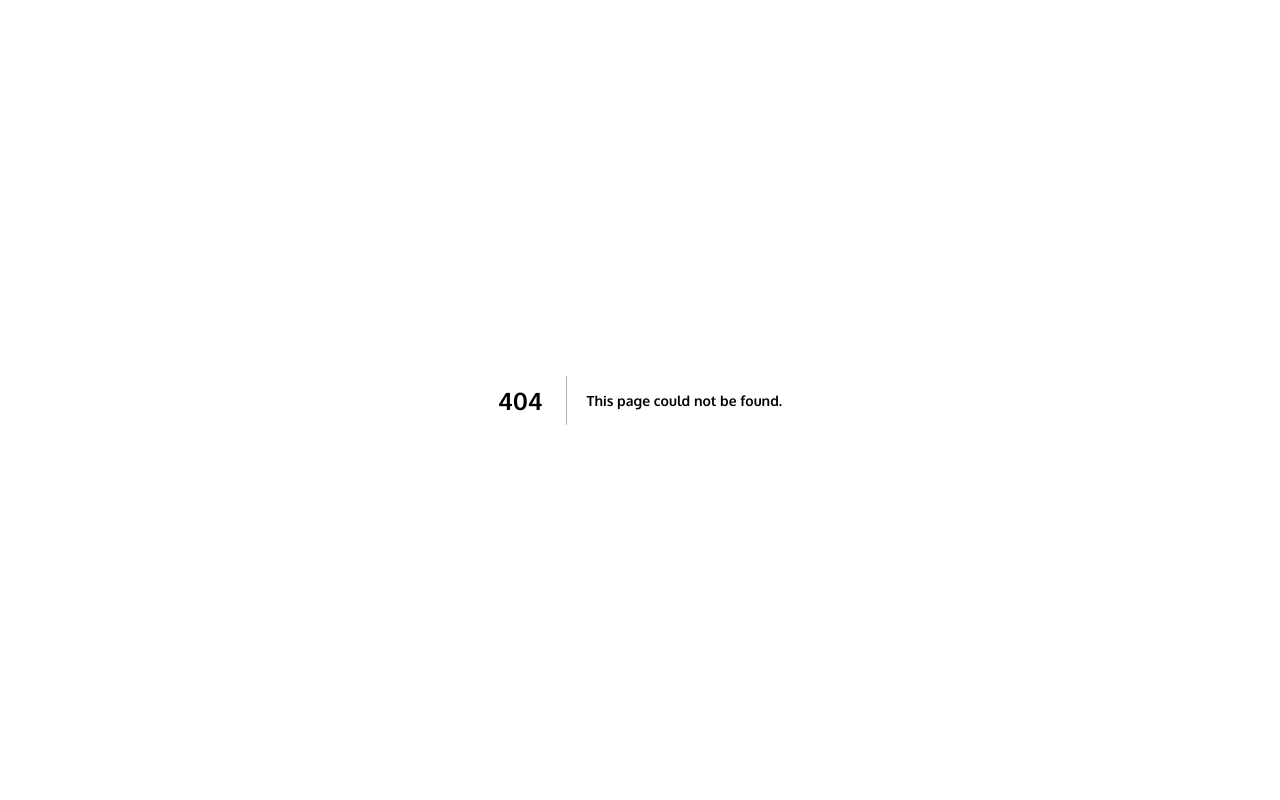
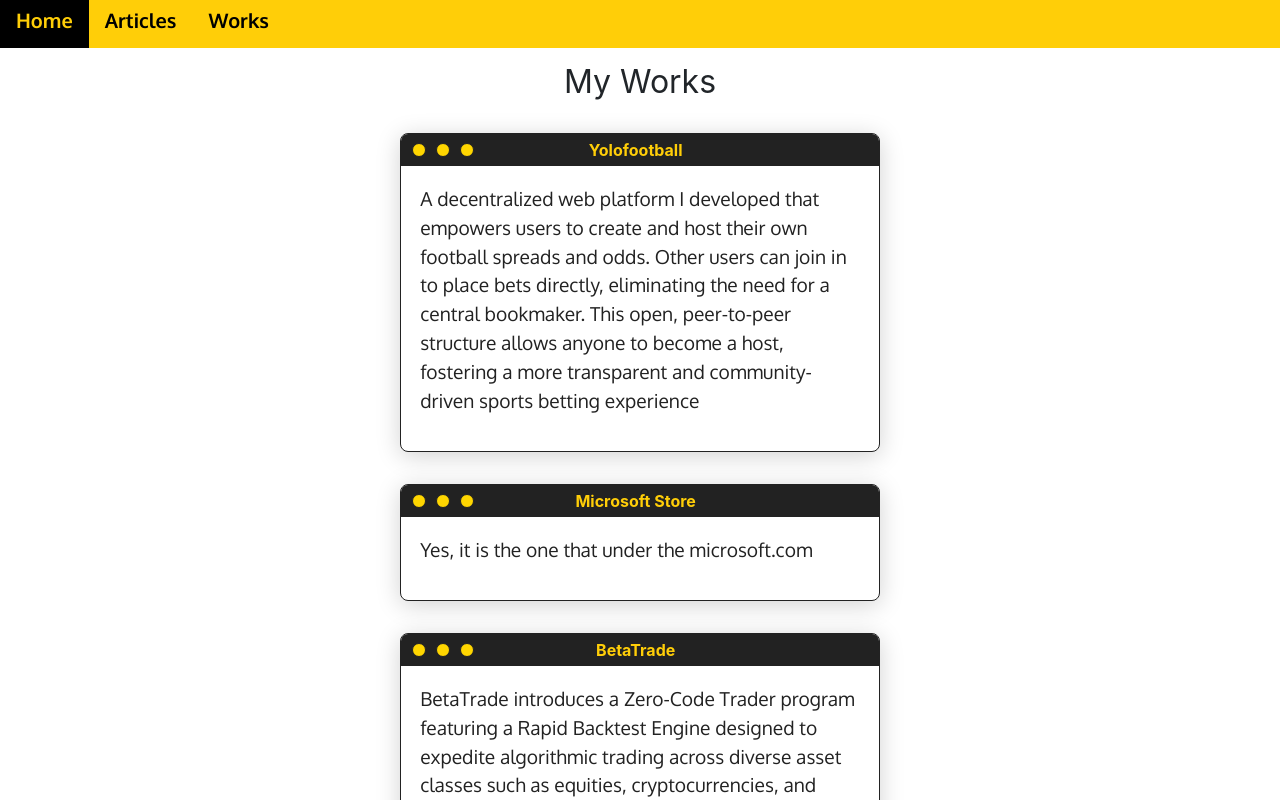
Before and after one commit to aiboli/blog-frontend, a Next.js app: page /works in a window 1280 px wide. Before the commit this address had no page. Shown: the top 800 px of the page. Built offline with nearby package versions, Linux system fonts and the light colour scheme.

Commit message:
update works page

```diff
--- a/components/Footer.js
+++ b/components/Footer.js
@@ -1,10 +1,10 @@
-import styles from '../styles/Footer.module.css';
+import styles from "../styles/Footer.module.css";
 
 export default function Footer() {
   return (
     <div className={styles.footerContainer}>
       <span className={styles.footerText}>
-                © YMF. All rights reserved 2020 ⚠.
+        © YMF. All rights reserved {new Date().getFullYear()} ⚠.
       </span>
     </div>
   );
--- a/components/Navbar.js
+++ b/components/Navbar.js
@@ -1,21 +1,24 @@
-import { Nav } from 'react-bootstrap';
-import styles from '../styles/Navbar.module.css';
+import { Nav } from "react-bootstrap";
+import styles from "../styles/Navbar.module.css";
 
 export default function Navbar() {
   return (
-        <Nav
-            activeKey="/"
-            className={styles.myNav}
-        >
+    <Nav activeKey="/" className={styles.myNav}>
       <Nav.Item>
-                <Nav.Link href="/"><h5>Home</h5></Nav.Link>
+        <Nav.Link href="/">
+          <h5>Home</h5>
+        </Nav.Link>
       </Nav.Item>
       <Nav.Item>
-                <Nav.Link href="/articles" eventKey="link-1"><h5>Articles</h5></Nav.Link>
+        <Nav.Link href="/articles" eventKey="link-1">
+          <h5>Articles</h5>
+        </Nav.Link>
       </Nav.Item>
       <Nav.Item>
-                <Nav.Link href="/contact" eventKey="link-2"><h5>Contact</h5></Nav.Link>
+        <Nav.Link href="/works" eventKey="link-2">
+          <h5>Works</h5>
+        </Nav.Link>
       </Nav.Item>
     </Nav>
-    )
+  );
 }
--- /dev/null
+++ b/components/PromptWindow.js
@@ -0,0 +1,27 @@
+import React from "react";
+import styles from "../styles/PromptWindow.module.css";
+
+export default function PromptWindow({ title, url, children }) {
+  return (
+    <div className={styles.window}>
+      <div className={styles.topBar}>
+        <div className={styles.windowButtons}>
+          <span className={styles.button} title="Close" />
+          <span className={styles.button} title="Minimize" />
+          <span className={styles.button} title="Maximize" />
+        </div>
+        {title && (
+          <a
+            href={url}
+            target="_blank"
+            rel="noopener noreferrer"
+            className={styles.windowTitle}
+          >
+            <span>{title}</span>
+          </a>
+        )}
+      </div>
+      <div className={styles.content}>{children}</div>
+    </div>
+  );
+}
--- /dev/null
+++ b/pages/works/index.js
@@ -0,0 +1,64 @@
+import AppLayout from "../../components/AppLayout";
+import styles from "../../styles/Works.module.css";
+
+const projects = [
+  {
+    name: "Portfolio Site",
+    url: "https://yourportfolio.com",
+    description: "Personal portfolio showcasing my skills and projects.",
+  },
+  {
+    name: "Blog Platform",
+    url: "https://yourblog.com",
+    description: "A modern blog platform built with Next.js.",
+  },
+  // Add more projects as needed
+];
+
+export default function Works() {
+  return (
+    <AppLayout>
+      <div className={styles.container}>
+        <div className={styles.title}>My Works</div>
+        <div style={{ marginBottom: "2rem" }}>
+          {/* Prompt Window Example */}
+          <PromptWindow title={"Yolofootball"} url="https://yolofootball.com">
+            <div>
+              <p>
+                A decentralized web platform I developed that empowers users to
+                create and host their own football spreads and odds. Other users
+                can join in to place bets directly, eliminating the need for a
+                central bookmaker. This open, peer-to-peer structure allows
+                anyone to become a host, fostering a more transparent and
+                community-driven sports betting experience
+              </p>
+            </div>
+          </PromptWindow>
+          <PromptWindow
+            title={"Microsoft Store"}
+            url="https://www.microsoft.com/en-us/store/cart"
+          >
+            <div>
+              <p>Yes, it is the one that under the microsoft.com</p>
+            </div>
+          </PromptWindow>
+          <PromptWindow
+            title={"BetaTrade"}
+            url="https://heliospartnership.com/case-studies/beta-trade"
+          >
+            <div>
+              <p>
+                BetaTrade introduces a Zero-Code Trader program featuring a
+                Rapid Backtest Engine designed to expedite algorithmic trading
+                across diverse asset classes such as equities, cryptocurrencies,
+                and forex. This platform enables users to develop and implement
+                trading strategies without requiring coding.
+              </p>
+            </div>
+          </PromptWindow>
+        </div>
+      </div>
+    </AppLayout>
+  );
+}
+import PromptWindow from "../../components/PromptWindow";
--- a/styles/Navbar.module.css
+++ b/styles/Navbar.module.css
@@ -1,20 +1,15 @@
 .myNav {
-    background-color: #ffce08;
-    height: 4vh;
+  background-color: #ffce08;
 }
 
-.myNav h5{
-    color: black;
+.myNav h5 {
+  color: black;
 }
 
 .myNav div:hover {
-    background-color: black;
+  background-color: black;
 }
 
-.myNav div:hover h5{
-    color: #ffce08;
+.myNav div:hover h5 {
+  color: #ffce08;
 }
-
-/* .myNav h5:hover {
-    color: #ffce08;
-} */
--- /dev/null
+++ b/styles/PromptWindow.module.css
@@ -0,0 +1,58 @@
+.window {
+  border-radius: 8px;
+  box-shadow: 0 4px 24px rgba(0, 0, 0, 0.18);
+  background: #fff;
+  overflow: hidden;
+  max-width: 480px;
+  margin: 2rem auto;
+  border: 1px solid #222;
+  transition: box-shadow 0.2s, transform 0.2s;
+}
+
+.window:hover {
+  box-shadow: 0 8px 32px rgba(0, 0, 0, 0.28);
+  transform: translateY(-4px) scale(1.02);
+}
+
+.topBar {
+  background: #222;
+  height: 32px;
+  display: flex;
+  align-items: center;
+  padding: 0 0.7rem;
+  position: relative;
+}
+.windowButtons {
+  display: flex;
+  gap: 8px;
+}
+.button {
+  width: 14px;
+  height: 14px;
+  border-radius: 50%;
+  background: #ffd600;
+  border: 1.5px solid #222;
+  display: inline-block;
+  margin-right: 2px;
+}
+.content {
+  padding: 1.2rem;
+  font-family: "Consolas", "Menlo", "Monaco", monospace;
+  font-size: 1rem;
+  color: #222;
+}
+
+.windowTitle {
+  font-weight: bold;
+  font-size: 1rem;
+  color: #ffce08;
+  position: inherit;
+  left: 35%;
+  transform: translateX(-50%);
+}
+
+.windowTitle:hover {
+  background-color: #ffd600;
+  color: #222;
+  text-decoration: none;
+}
--- /dev/null
+++ b/styles/PromptWindowWrapper.module.css
@@ -0,0 +1,17 @@
+.wrapper {
+  position: relative;
+  width: 100%;
+  min-height: 400px;
+  height: 500px;
+}
+.promptCard {
+  box-shadow: 0 4px 24px rgba(0, 0, 0, 0.18);
+  transition: box-shadow 0.2s, transform 0.2s, z-index 0.2s;
+  opacity: 0.98;
+}
+.active {
+  box-shadow: 0 8px 32px rgba(0, 0, 0, 0.28);
+  transform: scale(1.04) translateY(-8px);
+  opacity: 1;
+  z-index: 10;
+}
--- /dev/null
+++ b/styles/Works.module.css
@@ -0,0 +1,139 @@
+.container {
+  min-height: 90vh;
+  padding: 0 0.5rem;
+  align-items: center;
+  /* border: #0070f3 1px solid; */
+}
+.title {
+  margin: 1rem 0;
+  line-height: 1.15;
+  font-size: 2rem;
+  text-align: center;
+}
+.cardDesc {
+  line-height: 1.5;
+  font-size: 1.2rem;
+}
+.container {
+  min-height: 90vh;
+  padding: 0 0.5rem;
+  align-items: center;
+  /* border: #0070f3 1px solid; */
+}
+
+.main {
+  max-width: 800px;
+  min-height: 90vh;
+  margin: 0 auto;
+  padding: 2rem 1rem;
+  /* border: red 1px solid; */
+}
+
+.footer {
+  width: 100%;
+  height: 100px;
+  border-top: 1px solid #eaeaea;
+  display: flex;
+  justify-content: center;
+  align-items: center;
+}
+
+.footer img {
+  margin-left: 0.5rem;
+}
+
+.footer a {
+  display: flex;
+  justify-content: center;
+  align-items: center;
+}
+
+.title {
+  margin: 1rem 0;
+  line-height: 1.15;
+  font-size: 2rem;
+  text-align: center;
+}
+
+.titleContainer {
+  position: relative;
+}
+
+.titleDescription {
+  line-height: 1.5;
+  font-size: 1.2rem;
+}
+
+.contentTitle {
+  position: relative;
+}
+
+.contentTitleText::after {
+  content: "";
+  background-color: #ffce08;
+  color: #ffce08;
+  width: 20px;
+  height: 20px;
+  position: absolute;
+  left: -3px;
+  z-index: -1;
+}
+
+.code {
+  background: #fafafa;
+  border-radius: 5px;
+  padding: 0.75rem;
+  font-size: 1.1rem;
+  font-family: Menlo, Monaco, Lucida Console, Liberation Mono, DejaVu Sans Mono,
+    Bitstream Vera Sans Mono, Courier New, monospace;
+}
+
+.grid {
+  display: flex;
+  align-items: center;
+  justify-content: center;
+  flex-wrap: wrap;
+  max-width: 800px;
+  margin-top: 3rem;
+}
+
+.card {
+  margin: 1rem;
+  flex-basis: 45%;
+  padding: 1.5rem;
+  text-align: left;
+  color: inherit;
+  text-decoration: none;
+  border: 1px solid #eaeaea;
+  border-radius: 10px;
+  transition: color 0.15s ease, border-color 0.15s ease;
+}
+
+.card:hover,
+.card:focus,
+.card:active {
+  color: #0070f3;
+  border-color: #0070f3;
+}
+
+.card h3 {
+  margin: 0 0 1rem 0;
+  font-size: 1.5rem;
+}
+
+.card p {
+  margin: 0;
+  font-size: 1.25rem;
+  line-height: 1.5;
+}
+
+.logo {
+  height: 1em;
+}
+
+@media (max-width: 600px) {
+  .grid {
+    width: 100%;
+    flex-direction: column;
+  }
+}
```
Also changed, not shown: components/PromptWindowWrapper.js (added, +38 -0 lines). Lines whose indentation alone changed are shown as unchanged.
